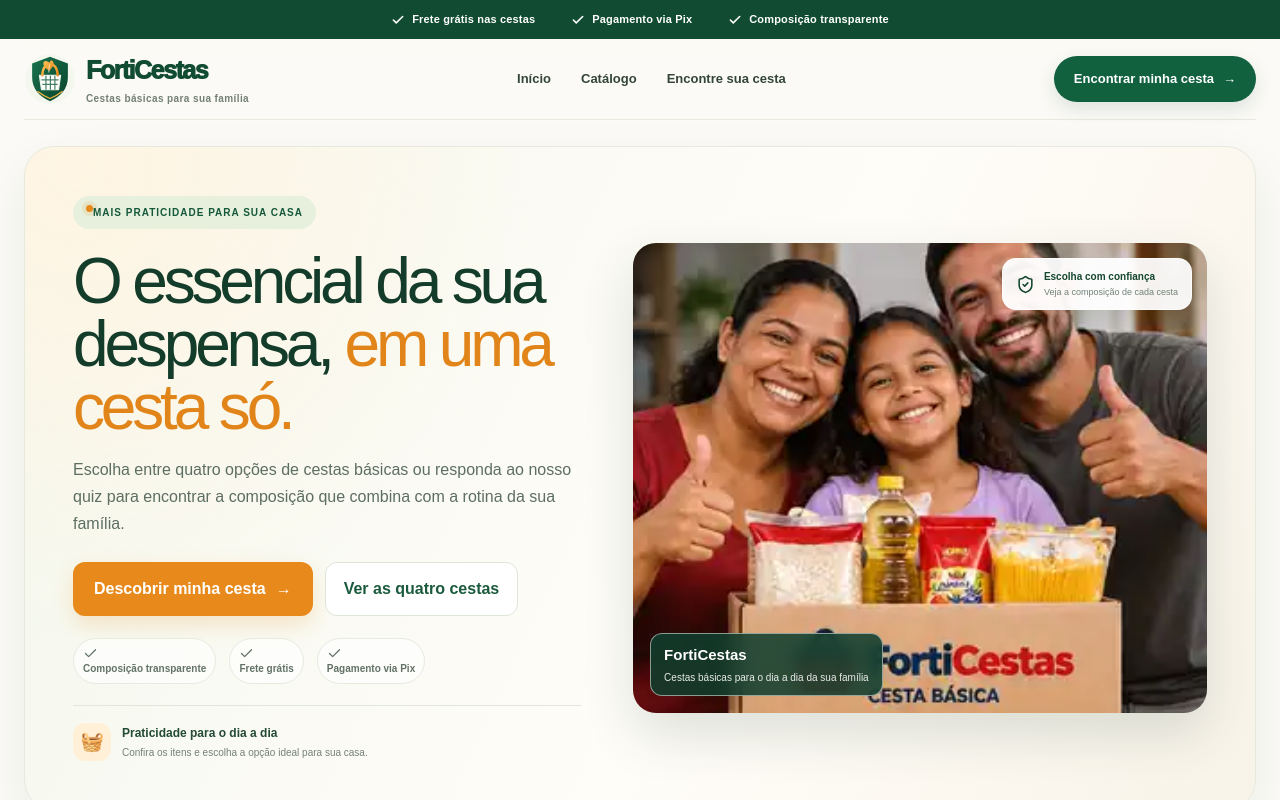
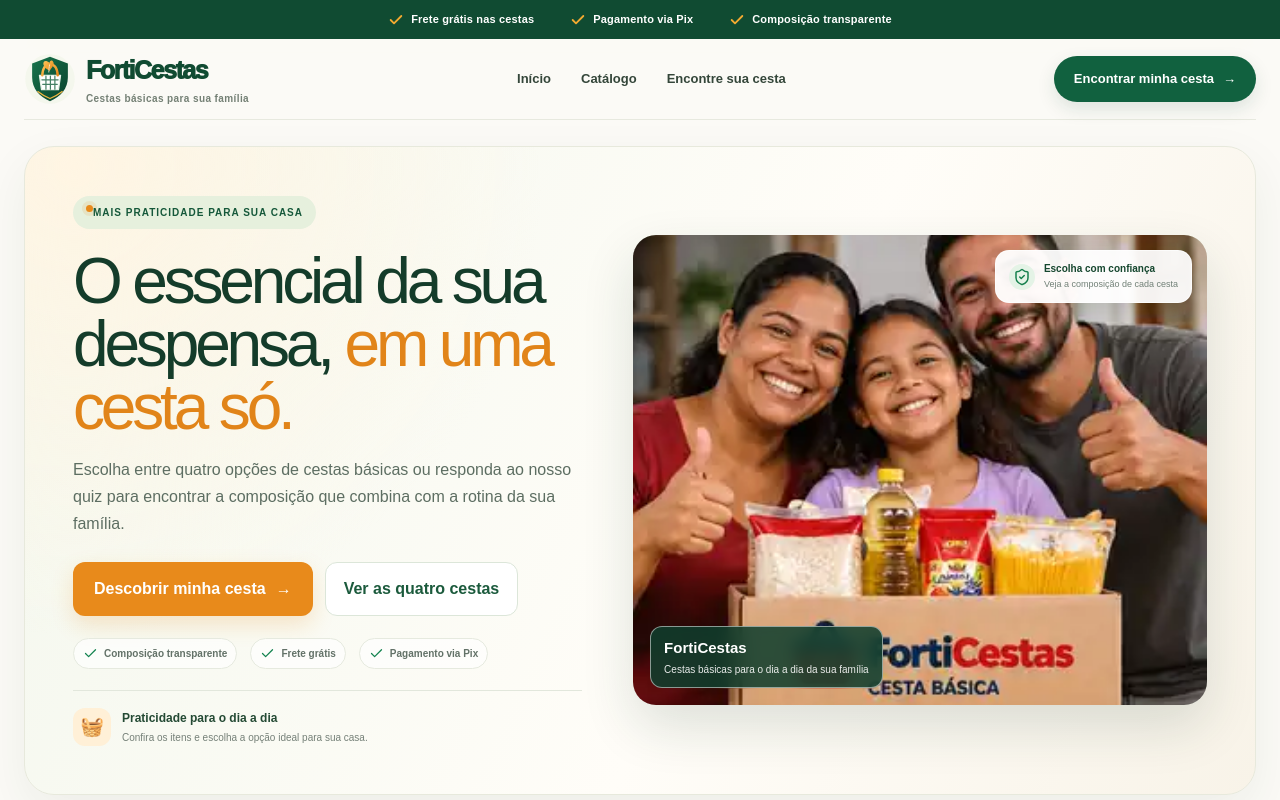
Before and after one commit to dimasricsilva7/forticestas, a Next.js app: page / in a window 1280 px wide. Shown: the top 800 px of the page. Built offline with nearby package versions, Linux system fonts and the light colour scheme; no server answers.

Commit message:
Align vector icon treatment for storefront and quiz controls

```diff
--- a/src/app/globals.css
+++ b/src/app/globals.css
@@ -611,3 +611,14 @@ a { color: inherit; text-decoration: none; }
   .checkout-mini-trust {gap:7px;}
   .checkout-mini-trust span {font-size:10px;}
 }
+
+
+/* Consistent vector icon alignment in the storefront and quiz */
+.forti-promo-bar span svg {width:16px;height:16px;color:#f3aa31;flex:0 0 auto;}
+.forti-trust-row span {display:inline-flex;align-items:center;gap:6px;}
+.forti-trust-row span svg {width:15px;height:15px;color:#13834f;flex:0 0 auto;}
+.forti-image-seal>svg {display:block;width:26px;height:26px;padding:4px;border-radius:50%;background:#e4f3e6;color:#16804d;flex:0 0 26px;}
+.quiz-banner-icon svg {width:18px;height:18px;}
+.quiz-option-indicator {display:grid;place-items:center;width:27px;height:27px;flex:0 0 27px;border:1px solid #d9e3d7;border-radius:50%;background:#fff;color:#51715b;}
+.choice.selected .quiz-option-indicator {border-color:#176b45;background:#176b45;color:#fff;}
+.quiz-option-indicator svg {display:block;}
```
